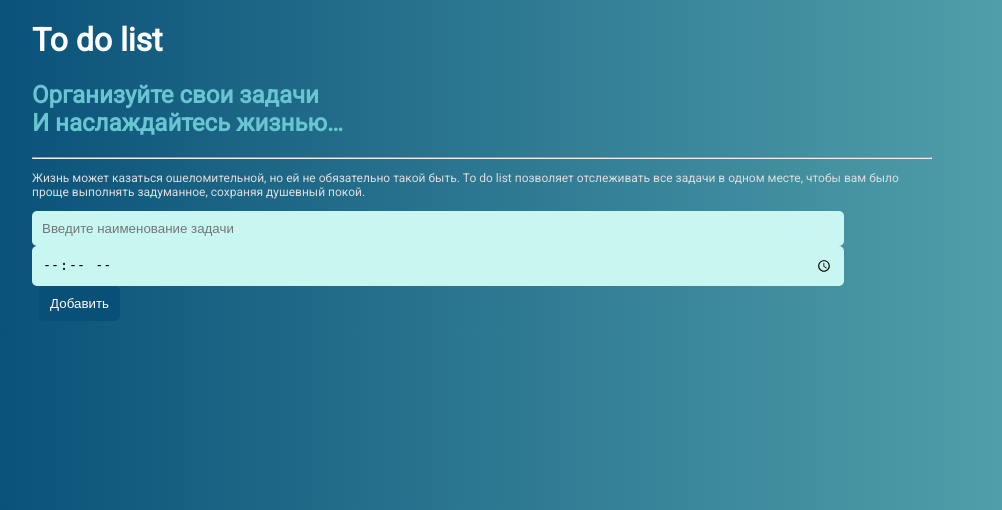
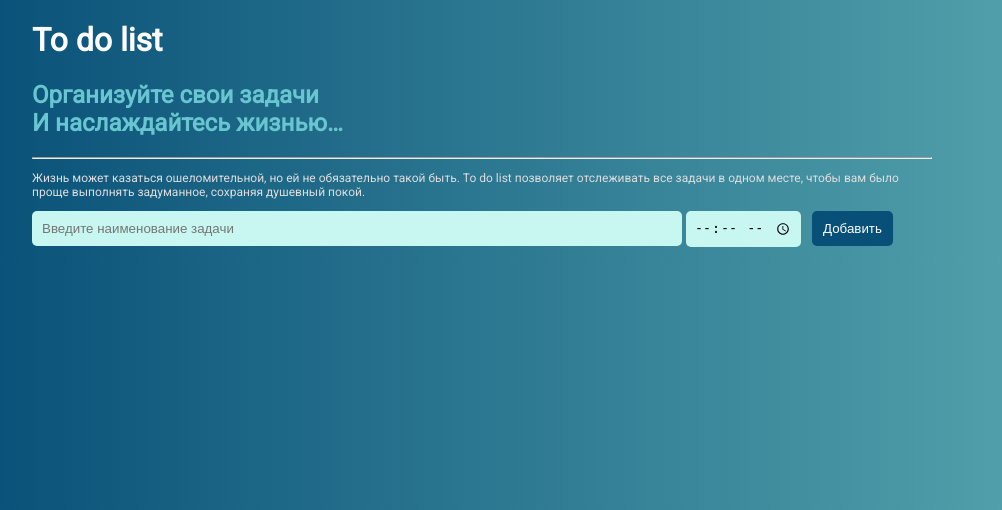
Before and after one commit to Beginner95/to-do-list, a PHP site: page / in a window 1280 px wide. Shown: the top 510 px of the page, without its empty margins (158-1160 px from the left). Run offline with PHP 8.4, Linux system fonts and the light colour scheme.

Commit message:
Задал стиль для поля времени

```diff
--- a/css/main.css
+++ b/css/main.css
@@ -33,9 +33,18 @@ h2{
     margin: 10px auto;
 }
 
-.addtolist input{
-    width: 88%;
+.addtolist input[type="text"]{
+    width: 70%;
     padding: 10px;
+    border: none;
+    border-radius: 5px;
+    background: #c8f7f1;
+    outline: none;
+}
+
+.addtolist input[type="time"]{
+
+    padding: 8px;
     border: none;
     border-radius: 5px;
     background: #c8f7f1;
```
